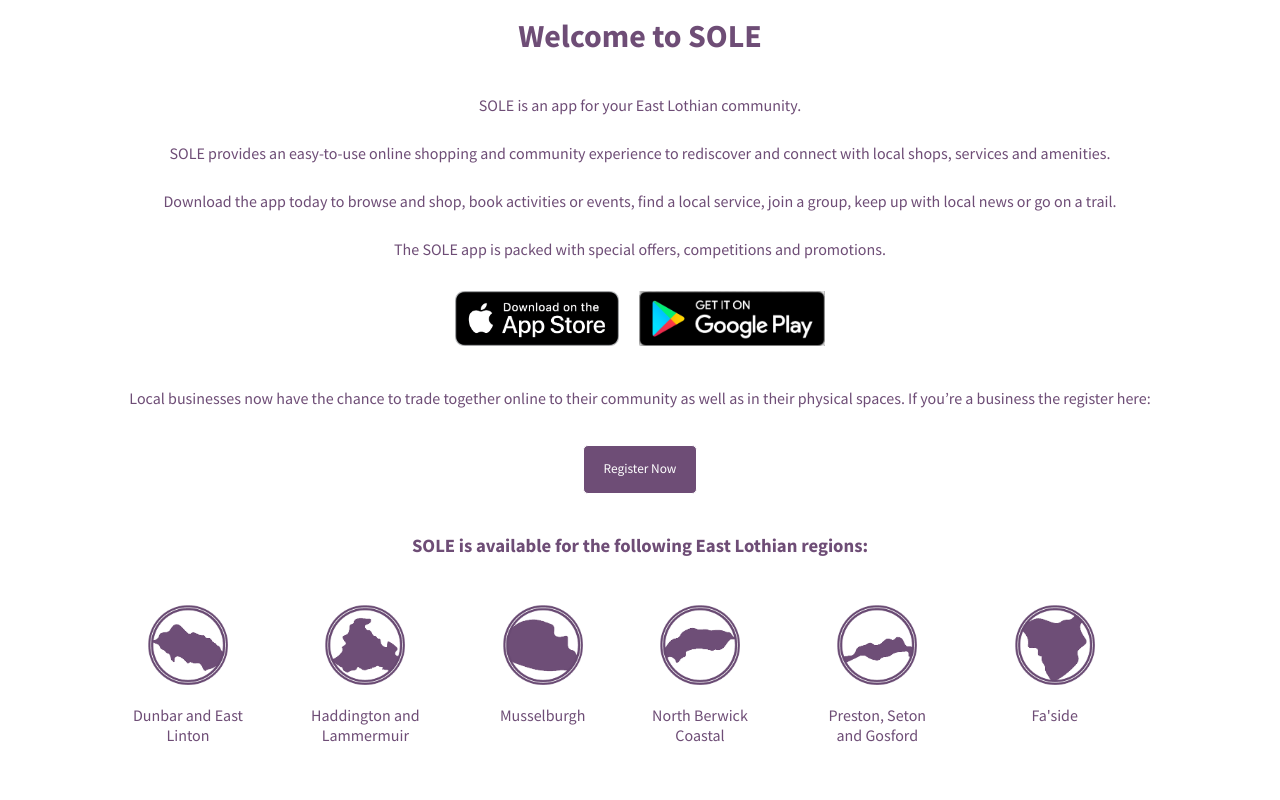
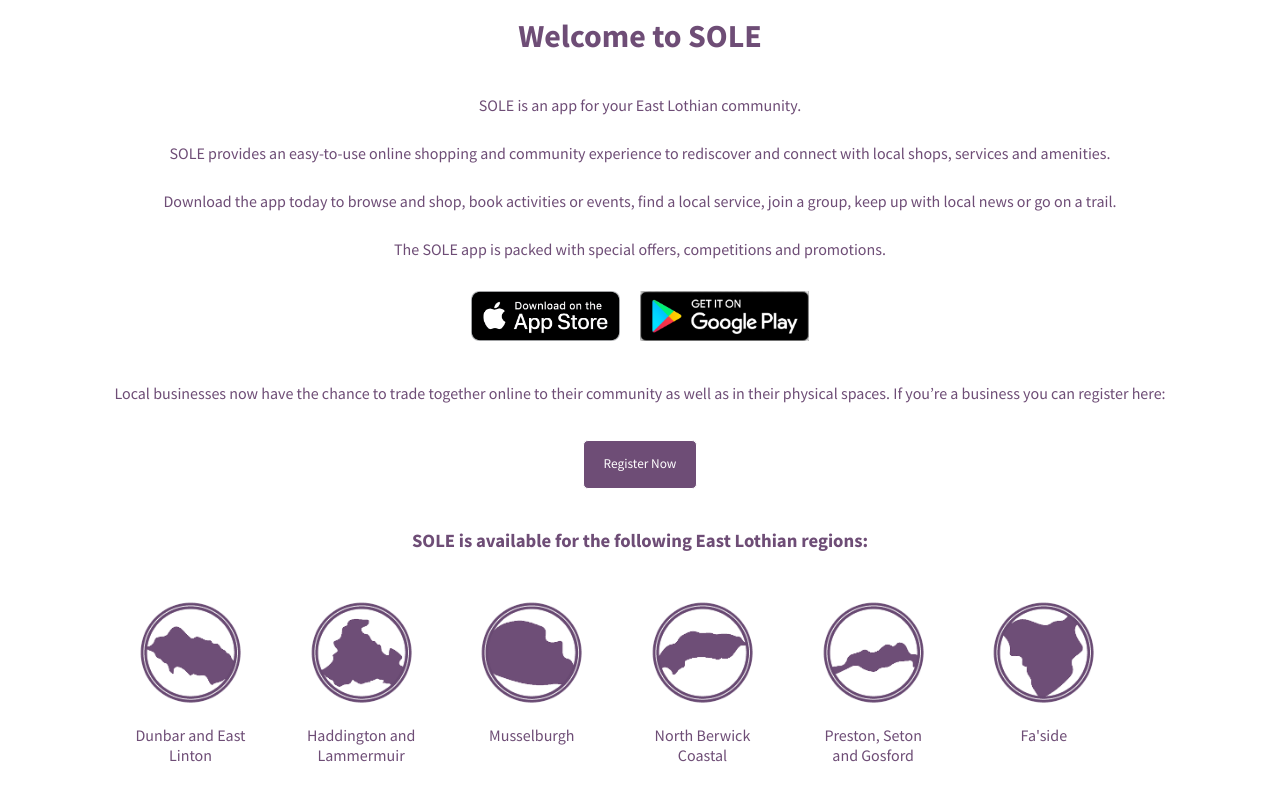
Before and after one commit to StevieV1903/SOLE-Homepage, a JavaScript app: page / in a window 1280 px wide. Shown: the part 428-1228 px from the top of the page. Built offline with nearby package versions, Linux system fonts and the light colour scheme; the HTML template or start-up script is replaced by a standard one.

Commit message:
added comments to highlight external links and footer component

```diff
--- a/src/App.css
+++ b/src/App.css
@@ -4,33 +4,36 @@
   text-align: center;
   line-height: 2;
   font-family: 'Source Sans Pro', sans-serif;
+  /* This font-family is imported from Google fonts. */
 }
 
 .App {
-
   background-color: white;
   min-height: 100vh;
   color: #6E4D76;
 }
 
 .App-header img {
-  width: 100%;
+  width: 100vw;
+}
 
-}
 .App-main {
 
 }
+
 .App-download-container {
   margin: 15px 0px;
+}
 
-}
 .App-download-container img {
-  height: 55px;
+  height: 50px;
   margin: 10px;
 }
+
 .App-download-container img:hover {
   cursor: pointer;
 }
+
 .App button {
   padding: 10px 20px;
   background-color: #6E4D76;
@@ -40,31 +43,34 @@
   cursor: pointer;
   margin: 15px 0px;
 }
+
 .App button:hover {
   background-color: #493557;
 }
+
 .App-county-container {
   display: grid;
   grid-template-columns: repeat(6, auto);
   width: 80vw;
   margin: 30px auto 50px auto;
 }
+
 .App-county-item {
-  max-width: 120px;
+  max-width: 125px;
+}
 
-}
 .App-county-item p {
   margin: 0;
   font-size: 16px;
   color: #6E4D76;
   line-height: normal;
+}
 
-}
 .App-county-item a {
   margin: 0;
   text-decoration: none;
+}
 
+.App-county-logo {
+  height: 125px;
 }
-.App-county-logo {
-  height: 100px;
-}
--- a/src/App.js
+++ b/src/App.js
@@ -10,7 +10,9 @@
 import TranentMapIcon from "./assets/FaSideMapIcon.png";
 
 const SoleHomepage = () => {
+
   return (
+
     <div className="App">
       <header className="App-header">
         <img src={Header} alt="SOLE map header" />
@@ -29,7 +31,7 @@
               {/* line 20 to link to Google Play Store URL */}
             </div>
 
-          <p>Local businesses now have the chance to trade together online to their community as well as in their physical spaces. If you’re a business the register here:</p>
+          <p>Local businesses now have the chance to trade together online to their community as well as in their physical spaces. If you’re a business you can register here:</p>
           <button>Register Now</button>
           {/* line 26 to link to registration page */}
           <h3>SOLE is available for the following East Lothian regions:</h3>
@@ -76,10 +78,9 @@
                   <p>Fa'side</p>
                 </a>
               </div>
-
-
           </div>
       </main>
+      {/* Application FOOTER component code will need to be added here. */}
     </div>
   );
 }
```
